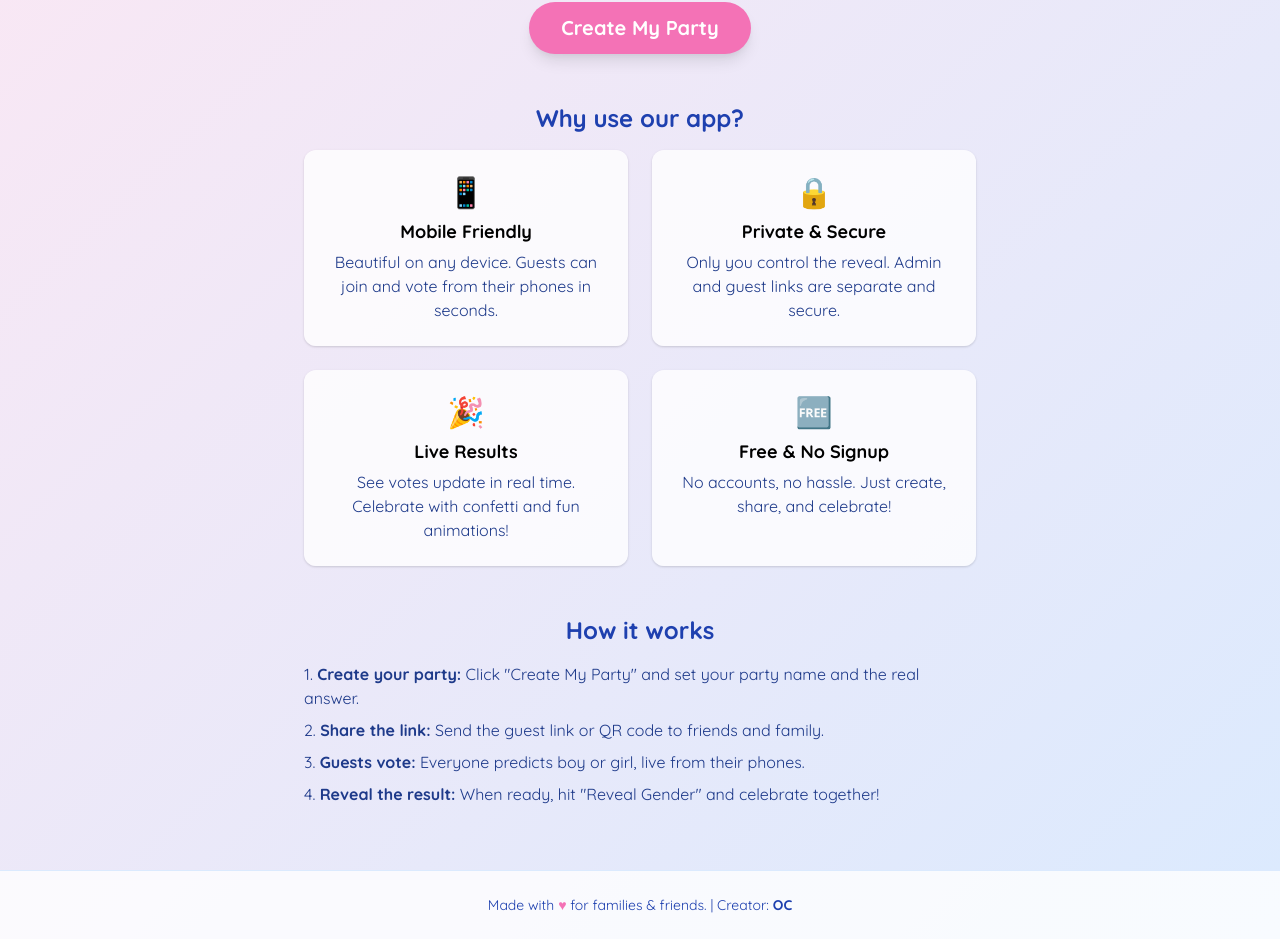
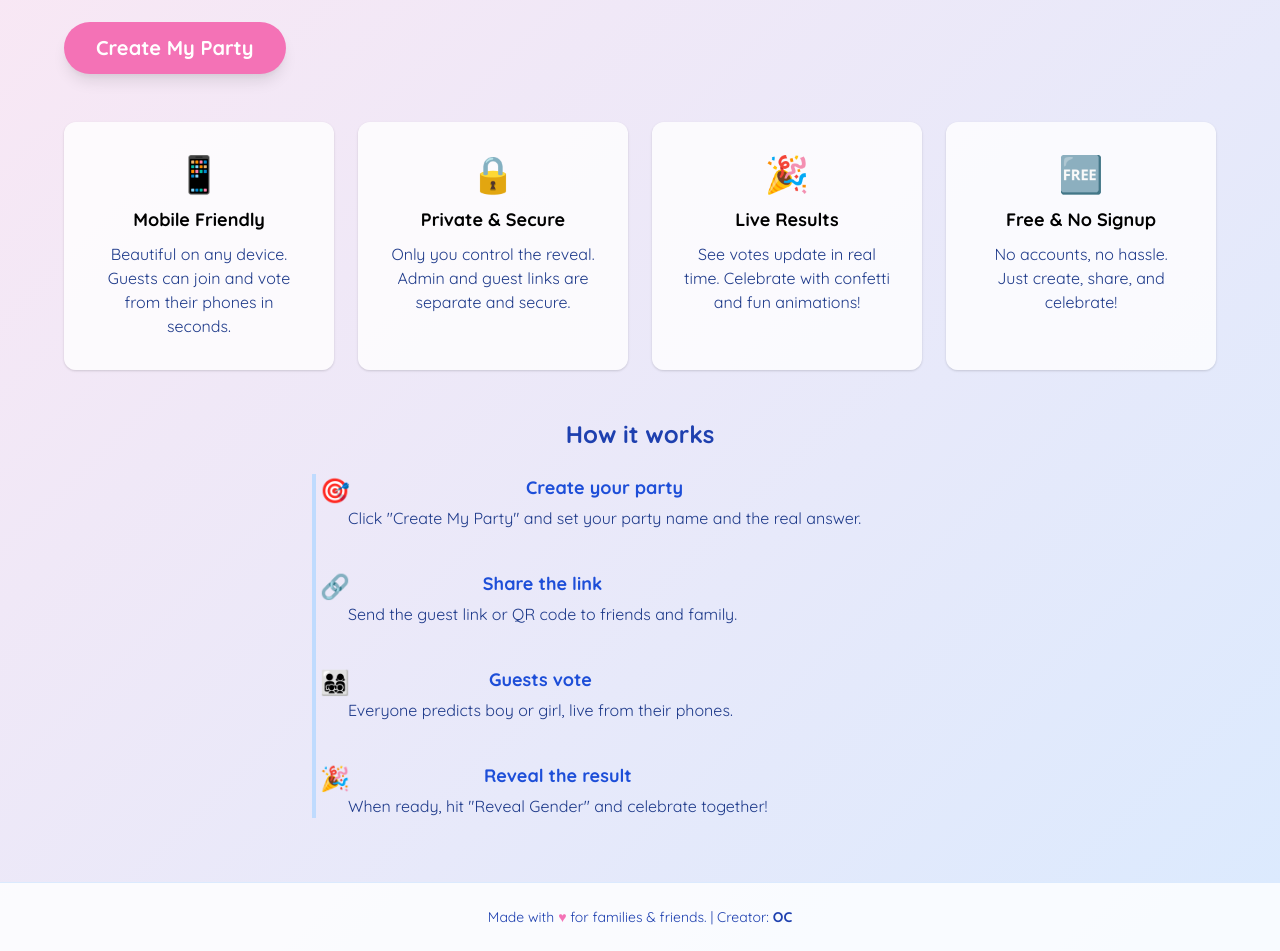
Before and after one commit to JPOCYN/gender-reveal-app, a plain HTML site: page index.html in a window 1280 px wide. Shown: the part 298-1249 px from the top of the page. Drawn offline with nearby package versions, Linux system fonts and the light colour scheme; no server answers.

Commit message:
home page update

```diff
--- a/index.html
+++ b/index.html
@@ -2,62 +2,134 @@
 <html lang="en">
 <head>
   <meta charset="UTF-8">
-  <meta name="viewport" content="width=device-width, initial-scale=1.0">
+  <meta name="viewport" content="width=device-width, initial-scale=1.0, minimum-scale=1.0">
   <title>Gender Reveal Party App</title>
   <link href="https://cdn.jsdelivr.net/npm/tailwindcss@2.2.19/dist/tailwind.min.css" rel="stylesheet">
   <link href="https://fonts.googleapis.com/css2?family=Quicksand:wght@400;700&display=swap" rel="stylesheet">
   <style>
-    body { font-family: 'Quicksand', 'Nunito', Arial, sans-serif; }
+    body { font-family: 'Quicksand', 'Nunito', Arial, sans-serif; min-width: 320px; }
+    .fadeInUp { animation: fadeInUp 1s cubic-bezier(.23,1.01,.32,1) both; }
+    @keyframes fadeInUp {
+      0% { opacity: 0; transform: translateY(40px); }
+      100% { opacity: 1; transform: none; }
+    }
+    .card-fade { opacity: 0; transform: translateY(30px); transition: opacity 0.7s, transform 0.7s; }
+    .card-fade.visible { opacity: 1; transform: none; }
+    .cta-animate { transition: transform 0.18s cubic-bezier(.23,1.01,.32,1), box-shadow 0.18s; }
+    .cta-animate:hover { transform: scale(1.05); box-shadow: 0 6px 32px 0 rgba(236,72,153,0.18); }
+    @media (min-width: 768px) {
+      .hero-align { flex-direction: row; align-items: center; text-align: left; }
+      .hero-text { text-align: left; align-items: flex-start; }
+    }
+    @media (max-width: 767px) {
+      .hero-align { flex-direction: column; text-align: center; }
+      .hero-text { text-align: center; align-items: center; }
+    }
   </style>
+  <!-- LottieFiles CDN for animation -->
+  <script src="https://unpkg.com/@lottiefiles/lottie-player@latest/dist/lottie-player.js"></script>
 </head>
-<body class="bg-gradient-to-br from-pink-100 to-blue-100 min-h-screen flex flex-col">
-  <main class="flex-1 w-full flex flex-col items-center justify-center text-center px-4">
+<body class="bg-gradient-to-br from-pink-100 to-blue-100 min-h-screen flex flex-col relative overflow-x-hidden">
+  <!-- Confetti background placeholder -->
+  <div id="confetti-bg" class="absolute inset-0 pointer-events-none z-0"></div>
+  <!-- Language toggle -->
+  <div class="absolute top-4 right-4 z-10">
+    <button class="bg-white bg-opacity-80 rounded-full px-4 py-1 text-blue-700 font-bold shadow hover:bg-blue-50 transition-all text-sm mr-2">EN</button>
+    <button class="bg-white bg-opacity-80 rounded-full px-4 py-1 text-blue-700 font-bold shadow hover:bg-blue-50 transition-all text-sm">繁</button>
+  </div>
+  <main class="flex-1 w-full flex flex-col items-center justify-center text-center px-2 md:px-4 z-10">
     <!-- Hero -->
-    <div class="mb-12 mt-12">
-      <span class="text-7xl md:text-8xl block mb-4 select-none">🎈👶🏻</span>
-      <h1 class="text-4xl md:text-5xl font-extrabold mb-3 text-blue-700 drop-shadow">Gender Reveal Party App</h1>
-      <p class="text-lg md:text-xl text-blue-900 mb-6 max-w-xl mx-auto">Create your own magical gender reveal experience. Invite guests, gather predictions, and reveal in style!</p>
-      <a href="wizard.html" class="inline-block bg-pink-400 hover:bg-pink-500 text-white font-bold py-3 px-8 rounded-full text-xl shadow-lg transition-all duration-200 focus:outline-none focus:ring-2 focus:ring-pink-300">Create My Party</a>
+    <div class="hero-align flex w-full max-w-6xl mx-auto mb-12 mt-12 gap-8 fadeInUp">
+      <div class="flex-1 flex flex-col hero-text justify-center">
+        <h1 class="text-5xl md:text-6xl font-extrabold mb-4 text-blue-700 drop-shadow-sm" style="line-height:1.1;">Gender Reveal Party App</h1>
+        <p class="text-xl md:text-2xl text-blue-900 mb-7 max-w-xl">Create your own magical gender reveal experience. Invite guests, gather predictions, and reveal in style!</p>
+        <a href="wizard.html" class="inline-block bg-pink-400 hover:bg-pink-500 text-white font-bold py-3 px-8 rounded-full text-xl shadow-lg cta-animate fadeInUp" style="animation-delay:0.2s;">Create My Party</a>
+      </div>
+      <div class="flex-1 flex items-center justify-center">
+        <!-- Cute Lottie animation -->
+        <lottie-player src="https://assets2.lottiefiles.com/packages/lf20_2ks3pjua.json" background="transparent" speed="1" style="width: 260px; height: 260px;" loop autoplay></lottie-player>
+      </div>
     </div>
     <!-- Features -->
-    <section class="w-full max-w-2xl mx-auto mb-12">
-      <h2 class="text-2xl font-bold text-blue-800 mb-4">Why use our app?</h2>
-      <div class="grid grid-cols-1 md:grid-cols-2 gap-6">
-        <div class="bg-white bg-opacity-80 rounded-xl p-6 shadow flex flex-col items-center">
-          <span class="text-3xl mb-2">📱</span>
-          <h3 class="font-bold text-lg mb-1">Mobile Friendly</h3>
-          <p class="text-blue-900">Beautiful on any device. Guests can join and vote from their phones in seconds.</p>
+    <section class="w-full max-w-6xl mx-auto mb-12 grid grid-cols-1 sm:grid-cols-2 lg:grid-cols-4 gap-6">
+      <div class="bg-white bg-opacity-80 rounded-xl p-8 shadow flex flex-col items-center card-fade" style="animation-delay:0.1s;">
+        <span class="text-4xl mb-3">📱</span>
+        <h3 class="font-bold text-lg mb-2">Mobile Friendly</h3>
+        <p class="text-blue-900">Beautiful on any device. Guests can join and vote from their phones in seconds.</p>
+      </div>
+      <div class="bg-white bg-opacity-80 rounded-xl p-8 shadow flex flex-col items-center card-fade" style="animation-delay:0.2s;">
+        <span class="text-4xl mb-3">🔒</span>
+        <h3 class="font-bold text-lg mb-2">Private & Secure</h3>
+        <p class="text-blue-900">Only you control the reveal. Admin and guest links are separate and secure.</p>
+      </div>
+      <div class="bg-white bg-opacity-80 rounded-xl p-8 shadow flex flex-col items-center card-fade" style="animation-delay:0.3s;">
+        <span class="text-4xl mb-3">🎉</span>
+        <h3 class="font-bold text-lg mb-2">Live Results</h3>
+        <p class="text-blue-900">See votes update in real time. Celebrate with confetti and fun animations!</p>
+      </div>
+      <div class="bg-white bg-opacity-80 rounded-xl p-8 shadow flex flex-col items-center card-fade" style="animation-delay:0.4s;">
+        <span class="text-4xl mb-3">🆓</span>
+        <h3 class="font-bold text-lg mb-2">Free & No Signup</h3>
+        <p class="text-blue-900">No accounts, no hassle. Just create, share, and celebrate!</p>
+      </div>
+    </section>
+    <!-- How it works timeline -->
+    <section class="w-full max-w-2xl mx-auto mb-16 px-2">
+      <h2 class="text-2xl font-bold text-blue-800 mb-6">How it works</h2>
+      <div class="relative border-l-4 border-blue-200 pl-8 space-y-10">
+        <div class="flex items-start gap-4 fadeInUp" style="animation-delay:0.1s;">
+          <span class="text-2xl absolute -left-7 top-0">🎯</span>
+          <div>
+            <div class="font-bold text-blue-700 text-lg mb-1">Create your party</div>
+            <div class="text-blue-900">Click "Create My Party" and set your party name and the real answer.</div>
+          </div>
         </div>
-        <div class="bg-white bg-opacity-80 rounded-xl p-6 shadow flex flex-col items-center">
-          <span class="text-3xl mb-2">🔒</span>
-          <h3 class="font-bold text-lg mb-1">Private & Secure</h3>
-          <p class="text-blue-900">Only you control the reveal. Admin and guest links are separate and secure.</p>
+        <div class="flex items-start gap-4 fadeInUp" style="animation-delay:0.2s;">
+          <span class="text-2xl absolute -left-7 top-0">🔗</span>
+          <div>
+            <div class="font-bold text-blue-700 text-lg mb-1">Share the link</div>
+            <div class="text-blue-900">Send the guest link or QR code to friends and family.</div>
+          </div>
         </div>
-        <div class="bg-white bg-opacity-80 rounded-xl p-6 shadow flex flex-col items-center">
-          <span class="text-3xl mb-2">🎉</span>
-          <h3 class="font-bold text-lg mb-1">Live Results</h3>
-          <p class="text-blue-900">See votes update in real time. Celebrate with confetti and fun animations!</p>
+        <div class="flex items-start gap-4 fadeInUp" style="animation-delay:0.3s;">
+          <span class="text-2xl absolute -left-7 top-0">👨‍👩‍👧‍👦</span>
+          <div>
+            <div class="font-bold text-blue-700 text-lg mb-1">Guests vote</div>
+            <div class="text-blue-900">Everyone predicts boy or girl, live from their phones.</div>
+          </div>
         </div>
-        <div class="bg-white bg-opacity-80 rounded-xl p-6 shadow flex flex-col items-center">
-          <span class="text-3xl mb-2">🆓</span>
-          <h3 class="font-bold text-lg mb-1">Free & No Signup</h3>
-          <p class="text-blue-900">No accounts, no hassle. Just create, share, and celebrate!</p>
+        <div class="flex items-start gap-4 fadeInUp" style="animation-delay:0.4s;">
+          <span class="text-2xl absolute -left-7 top-0">🎉</span>
+          <div>
+            <div class="font-bold text-blue-700 text-lg mb-1">Reveal the result</div>
+            <div class="text-blue-900">When ready, hit "Reveal Gender" and celebrate together!</div>
+          </div>
         </div>
       </div>
     </section>
-    <!-- How it works -->
-    <section class="w-full max-w-2xl mx-auto mb-16">
-      <h2 class="text-2xl font-bold text-blue-800 mb-4">How it works</h2>
-      <ol class="list-decimal list-inside text-left text-blue-900 space-y-2">
-        <li><span class="font-bold">Create your party:</span> Click "Create My Party" and set your party name and the real answer.</li>
-        <li><span class="font-bold">Share the link:</span> Send the guest link or QR code to friends and family.</li>
-        <li><span class="font-bold">Guests vote:</span> Everyone predicts boy or girl, live from their phones.</li>
-        <li><span class="font-bold">Reveal the result:</span> When ready, hit "Reveal Gender" and celebrate together!</li>
-      </ol>
-    </section>
   </main>
-  <footer class="w-full py-6 bg-white bg-opacity-80 text-center text-blue-800 text-sm mt-auto border-t border-blue-100">
+  <footer class="w-full py-6 bg-white bg-opacity-80 text-center text-blue-800 text-sm mt-auto border-t border-blue-100 z-10">
     <div>Made with <span class="text-pink-400">♥</span> for families & friends. | Creator: <span class="font-bold">OC</span></div>
   </footer>
+  <script>
+    // Animate feature cards on scroll
+    function onScrollFadeIn() {
+      document.querySelectorAll('.card-fade').forEach((el, i) => {
+        const rect = el.getBoundingClientRect();
+        if (rect.top < window.innerHeight - 40) {
+          setTimeout(() => el.classList.add('visible'), i * 120);
+        }
+      });
+    }
+    window.addEventListener('scroll', onScrollFadeIn);
+    window.addEventListener('DOMContentLoaded', () => {
+      setTimeout(() => {
+        document.querySelectorAll('.card-fade').forEach((el, i) => {
+          setTimeout(() => el.classList.add('visible'), i * 120);
+        });
+      }, 200);
+    });
+  </script>
+  <!-- Optionally, add a confetti background script here in the future -->
 </body>
 </html>
```
